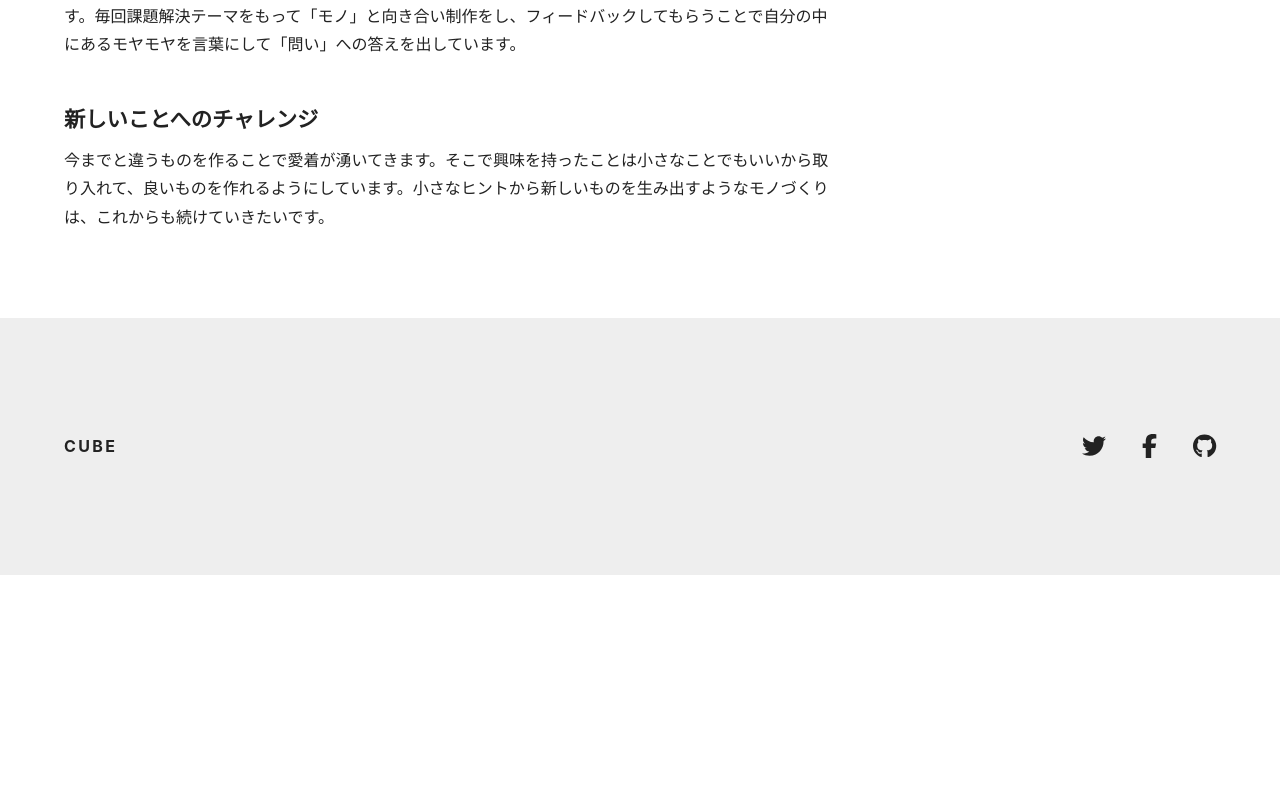
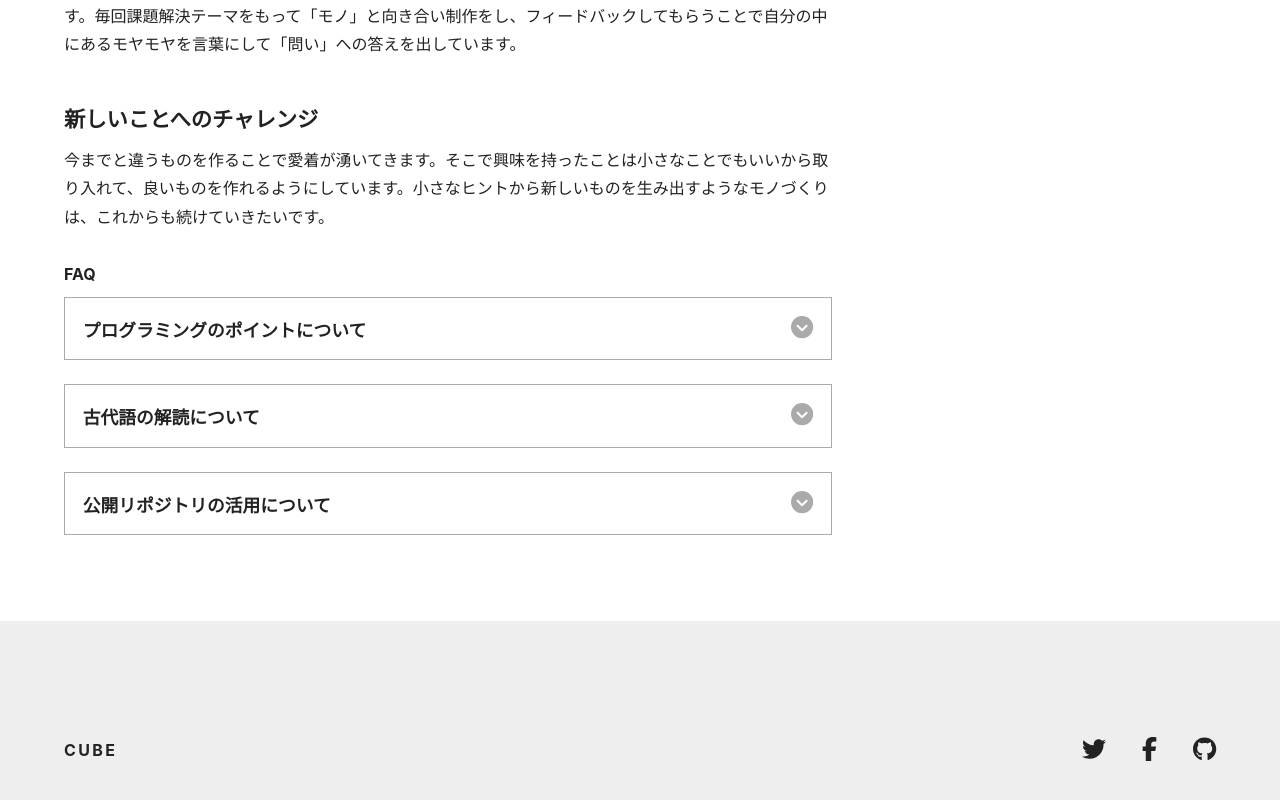
Before and after one commit to nittashiori/next-blog, a Next.js app: page /about in a window 1280 px wide. Shown: the part 1323-2123 px from the top of the page. Before the commit the page ends 1898 px from the top, so only its background shows below. Built offline with nearby package versions, Linux system fonts and the light colour scheme.

Commit message:
useStateとuseRefを使ってアコーディオンを作成する

```diff
--- /dev/null
+++ b/components/accordion.js
@@ -0,0 +1,32 @@
+import { useState, useRef } from "react"
+import styles from "styles/accordion.module.css"
+import { FontAwesomeIcon } from "@fortawesome/react-fontawesome"
+import { faCircleChevronDown } from "@fortawesome/free-solid-svg-icons"
+
+export default function Accordion({ heading, children }) {
+  const [textIsOpen, setTextIsOpen] = useState(false)
+
+  const toggleText = () => {
+    setTextIsOpen((prev) => !prev)
+  }
+
+  const refText = useRef(null)
+
+  return (
+    <div className={textIsOpen ? styles.open : styles.close}>
+      <h3 className={styles.heading}>
+        <button onClick={toggleText}>
+          {heading}
+          <FontAwesomeIcon icon={faCircleChevronDown} className={styles.icon} />
+        </button>
+      </h3>
+      <div
+        className={styles.text}
+        ref={refText}
+        style={{ "--text-height": refText.current ? `${refText.current.scrollHeight}px` : "0px", }}
+      >
+        <div className={styles.textInner}>{children}</div>
+      </div>
+    </div>
+  )
+}
--- a/pages/about.js
+++ b/pages/about.js
@@ -4,6 +4,7 @@ import Hero from "components/hero"
 import PostBody from "components/post-body"
 import Contact from "components/contact"
 import { TwoColumn, TwoColumnMain, TwoColumnSidebar } from "components/two-column"
+import Accordion from "components/accordion"
 import Image from "next/image"
 import eyecatch from "images/about.jpg"
 
@@ -41,6 +42,22 @@ export default function About() {
             <p>単純に形にするだけでなく、作る過程や、なぜそのようにしたのかを大事にしながらものづくりをしています。毎回課題解決テーマをもって「モノ」と向き合い制作をし、フィードバックしてもらうことで自分の中にあるモヤモヤを言葉にして「問い」への答えを出しています。</p>
             <h3>新しいことへのチャレンジ</h3>
             <p>今までと違うものを作ることで愛着が湧いてきます。そこで興味を持ったことは小さなことでもいいから取り入れて、良いものを作れるようにしています。小さなヒントから新しいものを生み出すようなモノづくりは、これからも続けていきたいです。</p>
+            <h2>FAQ</h2>
+            <Accordion heading="プログラミングのポイントについて">
+              <p>
+                プログラミングのポイントは、作りたいものを作ることです。楽しいことから思いつき、目標とゴールを決め、そこに向かってさまざまな課題を設定していきながら、プログラムを作っていきます。
+              </p>
+            </Accordion>
+            <Accordion heading="古代語の解読について">
+              <p>
+                古代語を解読するのに必要なのは、書かれた文字そのものだけです。古代の世界観や施工方法。それらを読み取ってこそ古代の世界観が理解できてきます。
+              </p>
+            </Accordion>
+            <Accordion heading="公開リポジトリの活用について">
+              <p>
+                公開リポジトリを活用すると、全世界のどこからでもアクセスし、開発者が関連するプロジェクトのタスクを利用することができます。
+              </p>
+            </Accordion>
           </PostBody>
         </TwoColumnMain>
         <TwoColumnSidebar>
--- /dev/null
+++ b/styles/accordion.module.css
@@ -0,0 +1,74 @@
+.open,
+.close {
+  border: 1px solid var(--gray-25);
+}
+
+/* 見出し */
+.heading {
+  font-size: var(--body);
+}
+
+.heading button {
+  all: unset;
+  outline: revert;
+  -webkit-tap-highlight-color: transparent;
+  cursor: pointer;
+  box-sizing: border-box;
+  width: 100%;
+  padding: 1em;
+  display: flex;
+  justify-content: space-between;
+  gap: 1em;
+}
+
+/* 見出しのアイコン */
+.icon {
+  color: var(--gray-25);
+  font-size: 1.25em;
+  transition: transform 0.5s;
+}
+
+.open .icon {
+  rotate: 180deg;
+}
+
+/* テキスト */
+.text {
+  overflow: hidden;
+  height: 0;
+  transition: none;
+}
+
+.open .text {
+  animation: openAnim 0.5s forwards;
+}
+
+.close .text {
+  animation: closeAnim 0.5s forwards;
+}
+
+@keyframes openAnim {
+  0% {
+    height: 0;
+  }
+  99% {
+    height: var(--text-height);
+  }
+  100% {
+    height: auto;
+  }
+}
+
+@keyframes closeAnim {
+  0% {
+    height: var(--text-height);
+  }
+  100% {
+    height: 0;
+  }
+}
+
+.textInner {
+  padding: 0 1.14em 1.14em;
+  font-size: calc(var(--body) * 0.875);
+}
```
